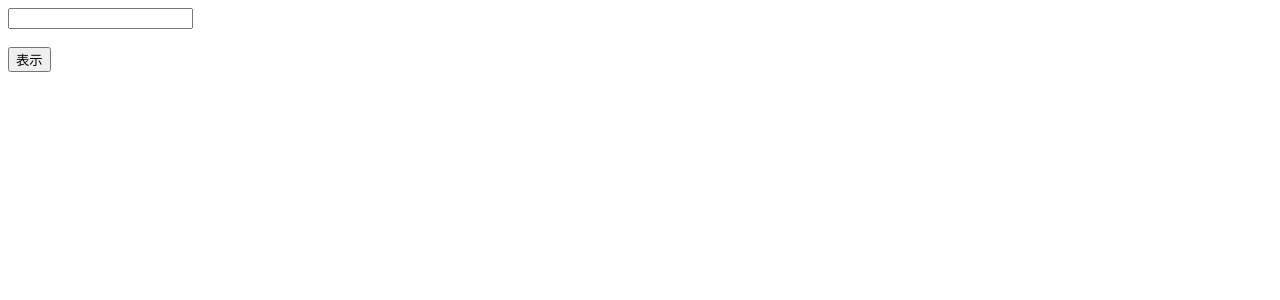
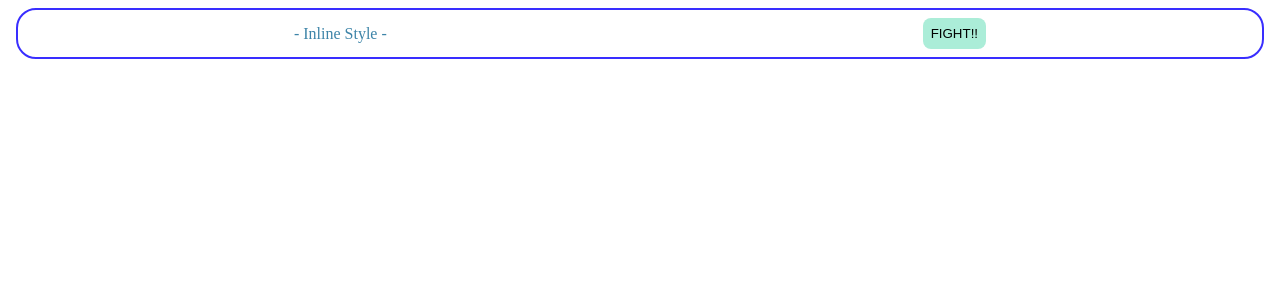
Before and after one commit to bamboo-wood/react_step_up, a React (Create React App) app: page / in a window 1280 px wide. Shown: the top 300 px of the page. Built offline with nearby package versions, Linux system fonts and the light colour scheme.

Commit message:
install sass

```diff
--- a/package.json
+++ b/package.json
@@ -9,6 +9,7 @@
     "react": "^18.2.0",
     "react-dom": "^18.2.0",
     "react-scripts": "5.0.1",
+    "sass": "^1.60.0",
     "web-vitals": "^2.1.4"
   },
   "scripts": {
--- a/src/App.js
+++ b/src/App.js
@@ -1,30 +1,11 @@
-import { useCallback, useState, useMemo } from "react";
-import { ChildArea } from "./components/ChildArea";
+import { InlineStyle } from "./components/InlineStyle";
+import "./styles.css";
 
 export default function App() {
-  const [text, setText] = useState("");
-  const [open, setOpen] = useState(false);
-
-  const onChangeText = (e) => setText(e.target.value);
-
-  const onClickOpen = () => setOpen(!open);
-
-  const onClickClose = useCallback(() => setOpen(false), [setOpen]);
-
-  const temp = useMemo(() => {
-    console.log("usememo");
-    return 1 + 3;
-  }, []);
-  console.log(temp);
-
   return (
     <>
       <div className="App">
-        <input type="text" value={text} onChange={onChangeText} />
-        <br />
-        <br />
-        <button onClick={onClickOpen}>表示</button>
-        <ChildArea open={open} onClickClose={onClickClose} />
+        <InlineStyle />
       </div>
     </>
   );
--- a/src/components/ChildArea.jsx
+++ /dev/null
@@ -1,28 +0,0 @@
-import { memo } from "react";
-
-const style = {
-  width: "100%",
-  height: "200px",
-  backgroundColor: "khaki",
-};
-
-export const ChildArea = memo((props) => {
-  const { open, onClickClose } = props;
-
-  console.log("ChildAreaがレンダリングされた！");
-
-  const data = [...Array(2000).keys()];
-  data.forEach(() => {
-    console.log("...");
-  });
-  return (
-    <>
-      {open ? (
-        <div style={style}>
-          <p>子コンポーネント</p>
-          <button onClick={onClickClose}>閉じる</button>
-        </div>
-      ) : null}
-    </>
-  );
-});
--- /dev/null
+++ b/src/components/InlineStyle.jsx
@@ -0,0 +1,28 @@
+export const InlineStyle = () => {
+  const containerStyle = {
+    border: "solid 2px #392eff",
+    borderRadius: "20px",
+    padding: "8px",
+    margin: "8px",
+    display: "flex",
+    justifyContent: "space-around",
+    alignItems: "center",
+  };
+  const titleStyle = {
+    margin: 0,
+    color: "#3d84a8",
+  };
+  const buttonStyle = {
+    backgroundColor: "#abedd8",
+    border: "none",
+    padding: "8px",
+    borderRadius: "8px",
+  };
+
+  return (
+    <div style={containerStyle}>
+      <p style={titleStyle}>- Inline Style -</p>
+      <button style={buttonStyle}>FIGHT!!</button>
+    </div>
+  );
+};
```
Also changed, not shown: src/styles.css (added), 1 other file (tests, documents, lock files or other folders).
